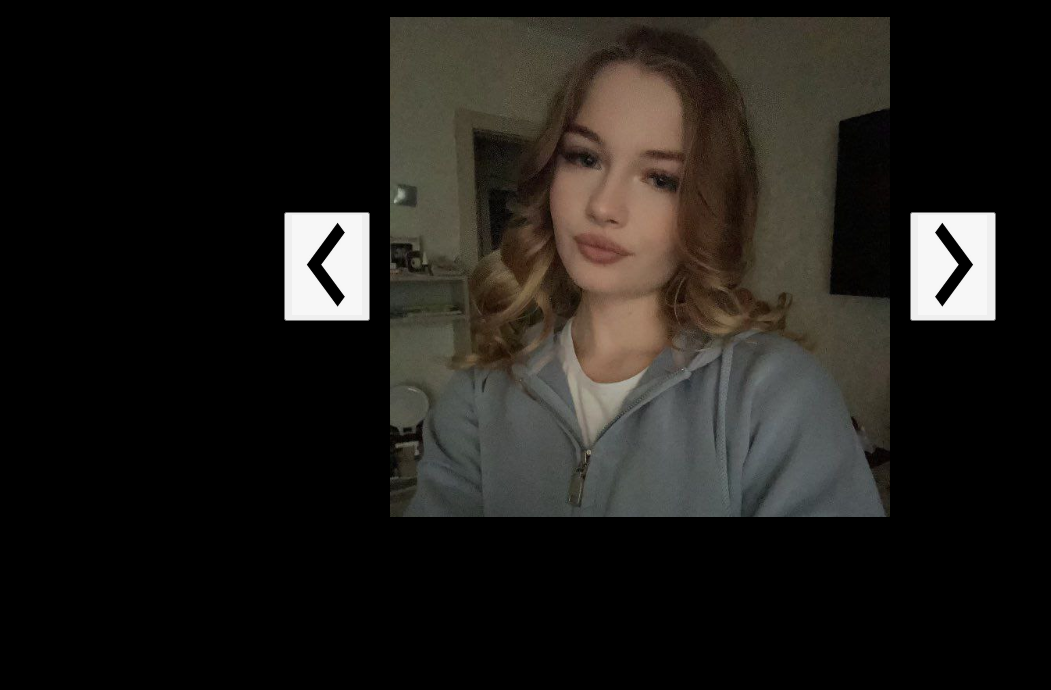
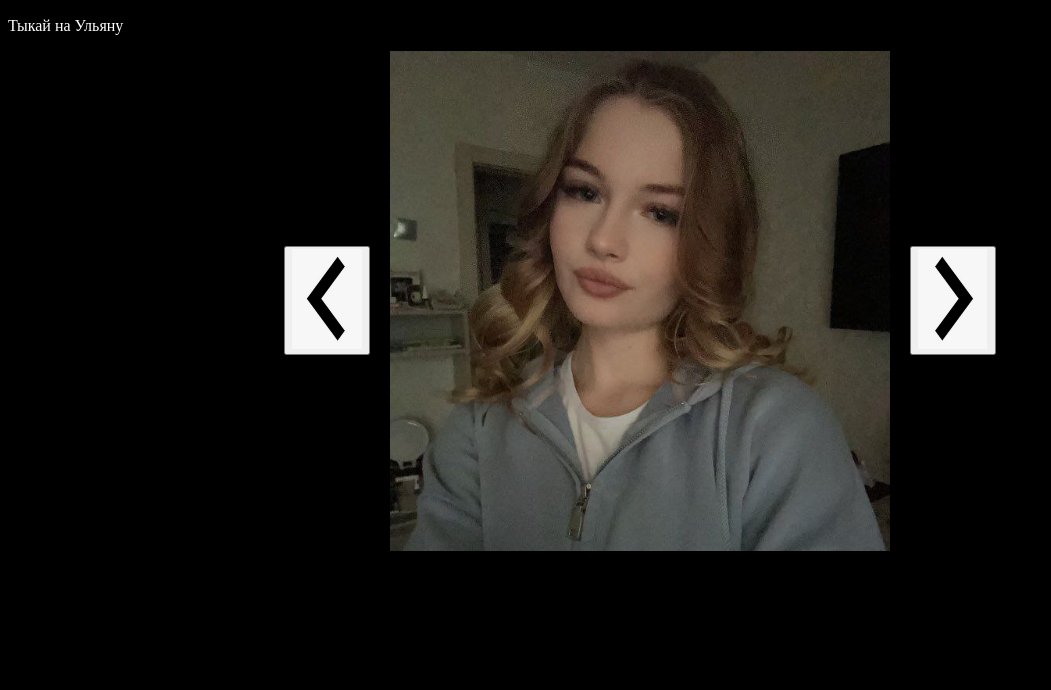
Before and after one commit to Miroshkin0207/px, a plain HTML site: page index.html in a window 1280 px wide. Shown: the part 110-800 px from the top of the page, without its empty margins (0-1051 px from the left). Drawn offline with Linux system fonts and the light colour scheme.

Commit message:
Update index.html

```diff
--- a/index.html
+++ b/index.html
@@ -8,6 +8,7 @@
 <body>
     <h1>Porn<span id="hub">Hub</span></h1>
     <h2>Барауля Ульяна</h2>
+    <p>Тыкай на Ульяну</p>
     <div class="photos">
         <button onclick="left()">
             <img class="buttons" src="buttons/left.png">
```
